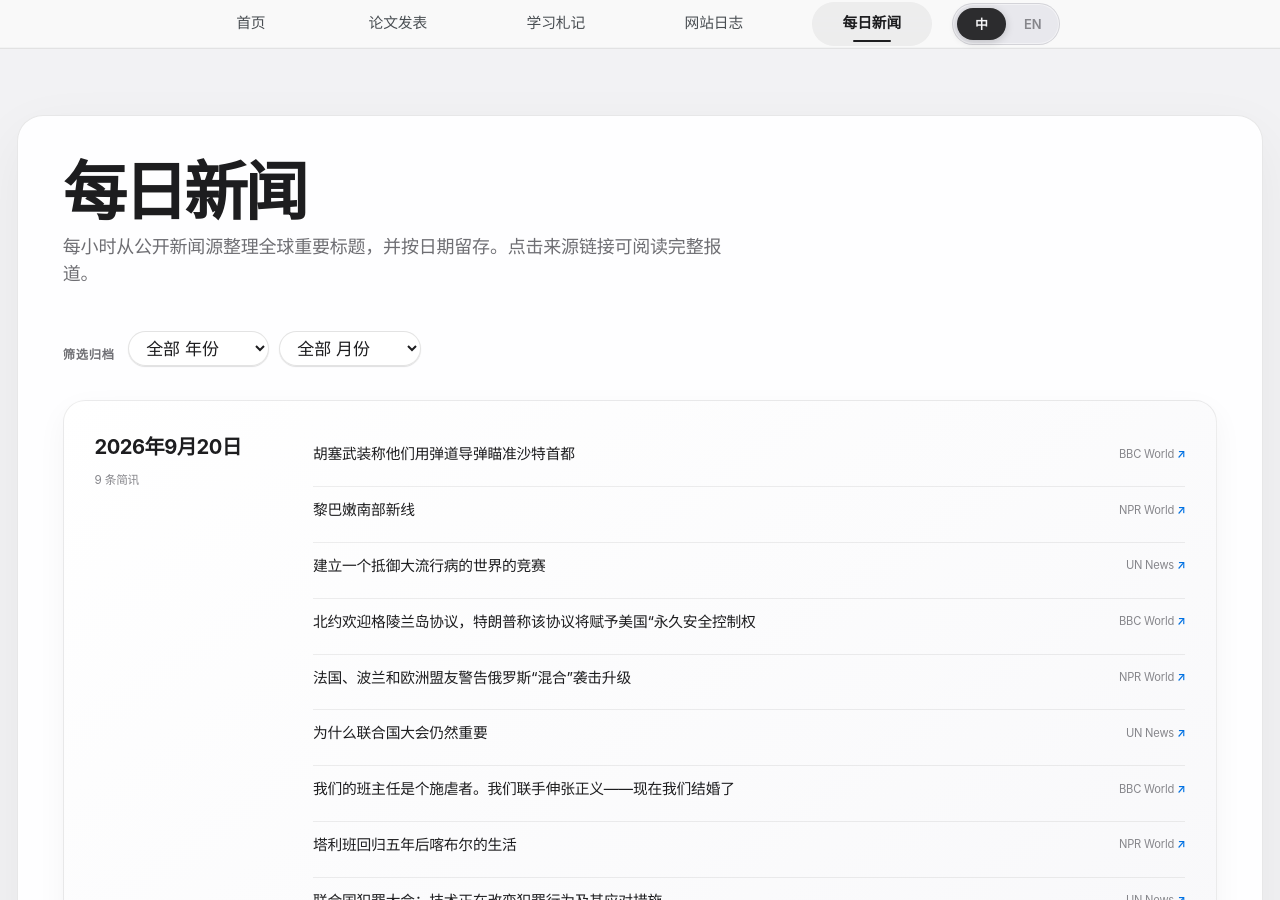
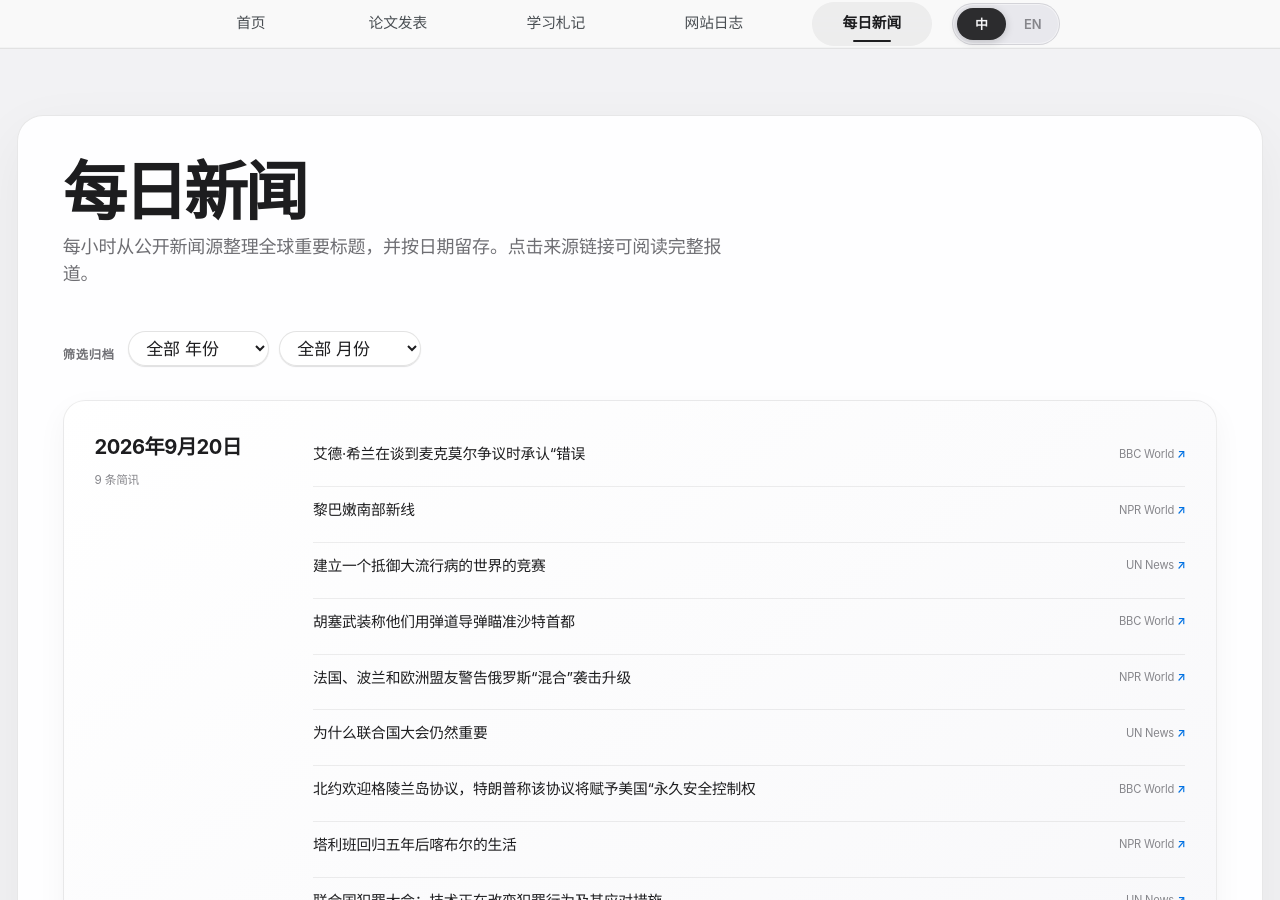
Before and after one commit to HaoxiangLuo/HaoxiangLuo.github.io, a Jekyll site: the page built from _pages/daily-news-zh.html, in a window 1280 px wide and 900 px high. Built offline with Jekyll 4.4.1, drawn with Linux system fonts in a browser that asks for light colours; a style sheet for code colours, icons or effects is not loaded.

Commit message:
Update daily news 2026-09-20

```diff
--- a/_data/daily_news.json
+++ b/_data/daily_news.json
@@ -1,14 +1,14 @@
 {
-  "updated_at": "2026-09-20T08:32:22+08:00",
+  "updated_at": "2026-09-20T09:23:25+08:00",
   "days": [
     {
       "date": "2026-09-20",
       "items": [
         {
-          "title": "Houthis say they targeted Saudi capital with ballistic missiles",
+          "title": "Ed Sheeran admits 'mistakes' as he addresses Macklemore controversy",
           "source": "BBC World",
-          "url": "https://www.bbc.co.uk/news/articles/cwly5d9v7r43o?at_medium=RSS&at_campaign=rss",
-          "title_zh": "胡塞武装称他们用弹道导弹瞄准沙特首都"
+          "url": "https://www.bbc.co.uk/news/articles/cm780ll1de18o?at_medium=RSS&at_campaign=rss",
+          "title_zh": "艾德·希兰在谈到麦克莫尔争议时承认“错误"
         },
         {
           "title": "The new lines of southern Lebanon",
@@ -23,10 +23,10 @@
           "title_zh": "建立一个抵御大流行病的世界的竞赛"
         },
         {
-          "title": "Nato welcomes Greenland deal as Trump says it will give US 'permanent security control'",
+          "title": "Houthis say they targeted Saudi capital with ballistic missiles",
           "source": "BBC World",
-          "url": "https://www.bbc.co.uk/news/articles/c63d7lexyym1o?at_medium=RSS&at_campaign=rss",
-          "title_zh": "北约欢迎格陵兰岛协议，特朗普称该协议将赋予美国“永久安全控制权"
+          "url": "https://www.bbc.co.uk/news/articles/cwly5d9v7r43o?at_medium=RSS&at_campaign=rss",
+          "title_zh": "胡塞武装称他们用弹道导弹瞄准沙特首都"
         },
         {
           "title": "France, Poland and European allies warn of escalating Russian 'hybrid' attacks",
@@ -41,10 +41,10 @@
           "title_zh": "为什么联合国大会仍然重要"
         },
         {
-          "title": "Our head teacher was an abuser. We joined forces to get justice - now we're married",
+          "title": "Nato welcomes Greenland deal as Trump says it will give US 'permanent security control'",
           "source": "BBC World",
-          "url": "https://www.bbc.co.uk/news/articles/cg4d9vly636o?at_medium=RSS&at_campaign=rss",
-          "title_zh": "我们的班主任是个施虐者。我们联手伸张正义——现在我们结婚了"
+          "url": "https://www.bbc.co.uk/news/articles/c63d7lexyym1o?at_medium=RSS&at_campaign=rss",
+          "title_zh": "北约欢迎格陵兰岛协议，特朗普称该协议将赋予美国“永久安全控制权"
         },
         {
           "title": "Life in Kabul 5 years after the Taliban's return",
```
